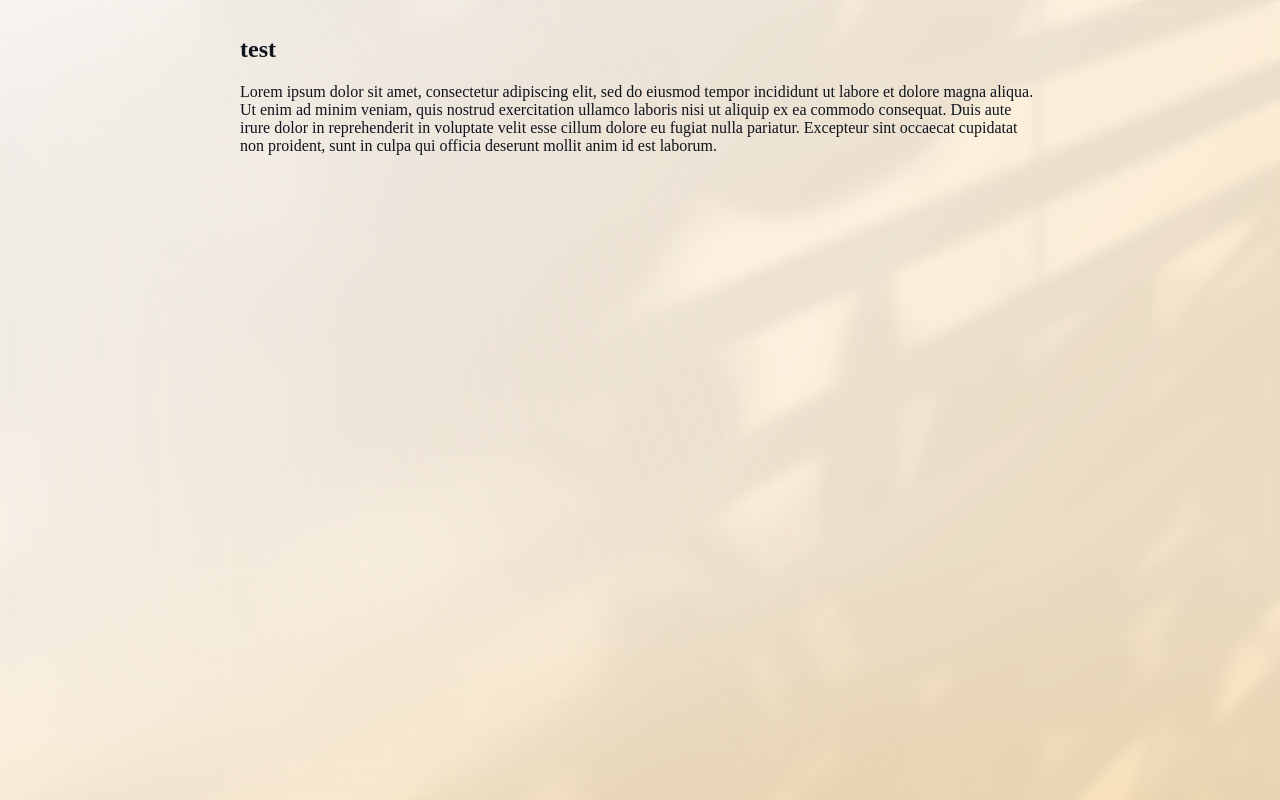
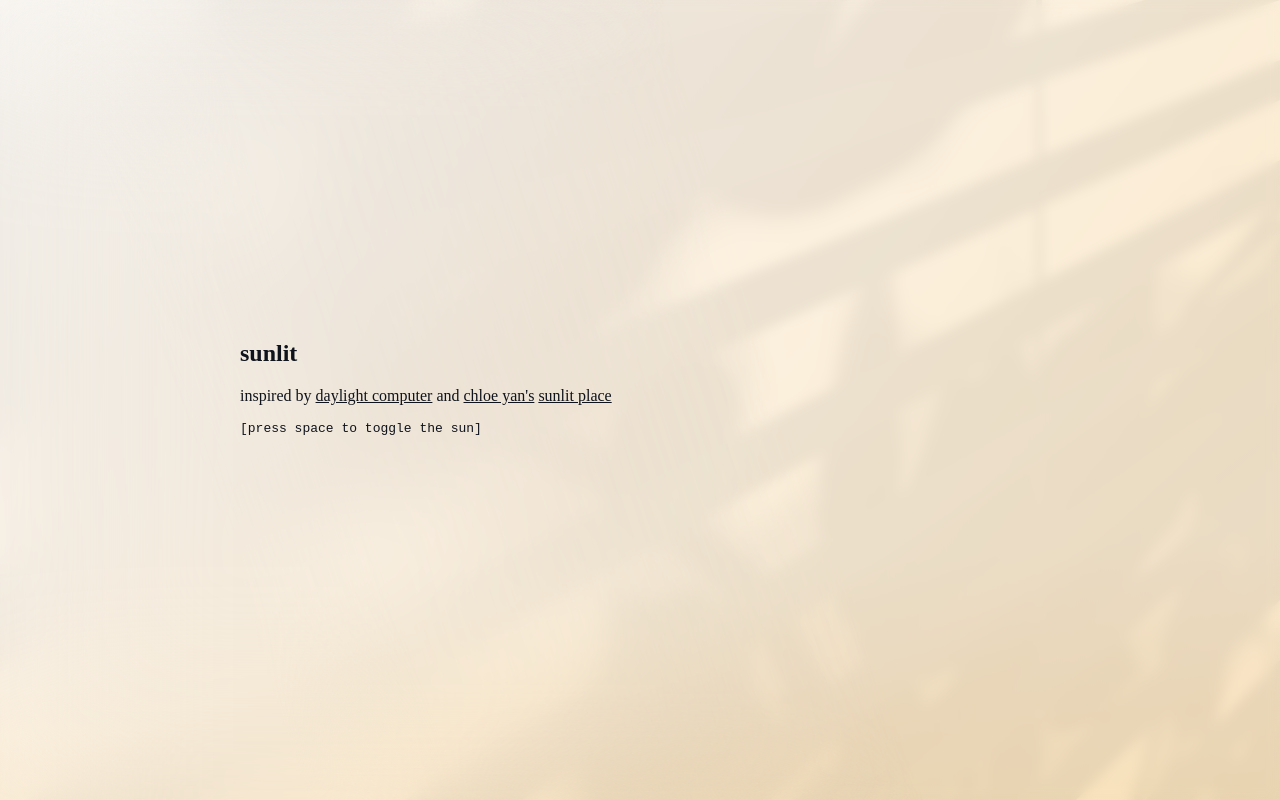
Before and after one commit to shenyeah/sunlit, a plain HTML site: page index.html in a window 1280 px wide. Drawn offline with Linux system fonts and the light colour scheme.

Commit message:
some more styling

```diff
--- a/index.css
+++ b/index.css
@@ -1,3 +1,17 @@
+article {
+  margin: 0 auto;
+  max-width: 800px;
+  padding: 40vh 0;
+
+  color: var(--dark);
+  isolation: isolate;
+}
+
+article a {
+  color: var(--dark);
+}
+
+
 body {
   --day: #fffdfa;
   --evening: #fccc83;
@@ -80,15 +94,6 @@ body.dark {
   100% {
     background-color: var(--night);
   }
-}
-
-article {
-  margin: 0 auto;
-  max-width: 800px;
-  padding: 1em;
-
-  color: var(--dark);
-  isolation: isolate;
 }
 
 #dappled-light {
--- a/index.html
+++ b/index.html
@@ -69,11 +69,9 @@
   </div>
 
   <article>
-    <h1>test</h1>
-    <p>Lorem ipsum dolor sit amet, consectetur adipiscing elit, sed do eiusmod tempor incididunt ut labore et dolore
-      magna aliqua. Ut enim ad minim veniam, quis nostrud exercitation ullamco laboris nisi ut aliquip ex ea commodo
-      consequat. Duis aute irure dolor in reprehenderit in voluptate velit esse cillum dolore eu fugiat nulla pariatur.
-      Excepteur sint occaecat cupidatat non proident, sunt in culpa qui officia deserunt mollit anim id est laborum.</p>
+    <h1>sunlit</h1>
+    <p>inspired by <a href="https://daylightcomputer.com/">daylight computer</a> and <a href="https://www.chloeyan.me/">chloe yan's</a> <a href="https://www.sunlit.place/">sunlit place</a></p>
+    <pre>[press <code>space</code> to toggle the sun]</pre>
   </article>
 </body>
 
```
